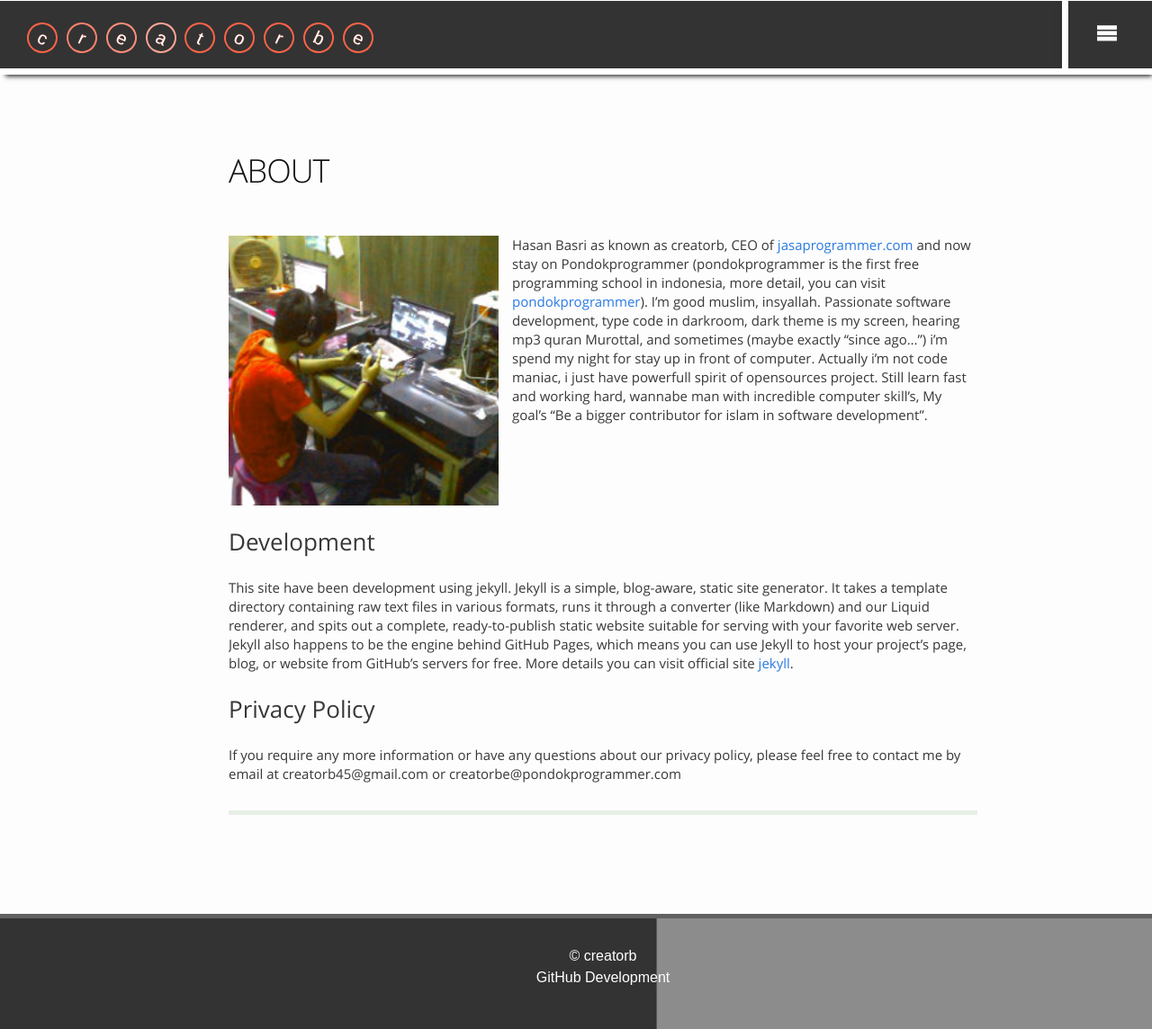
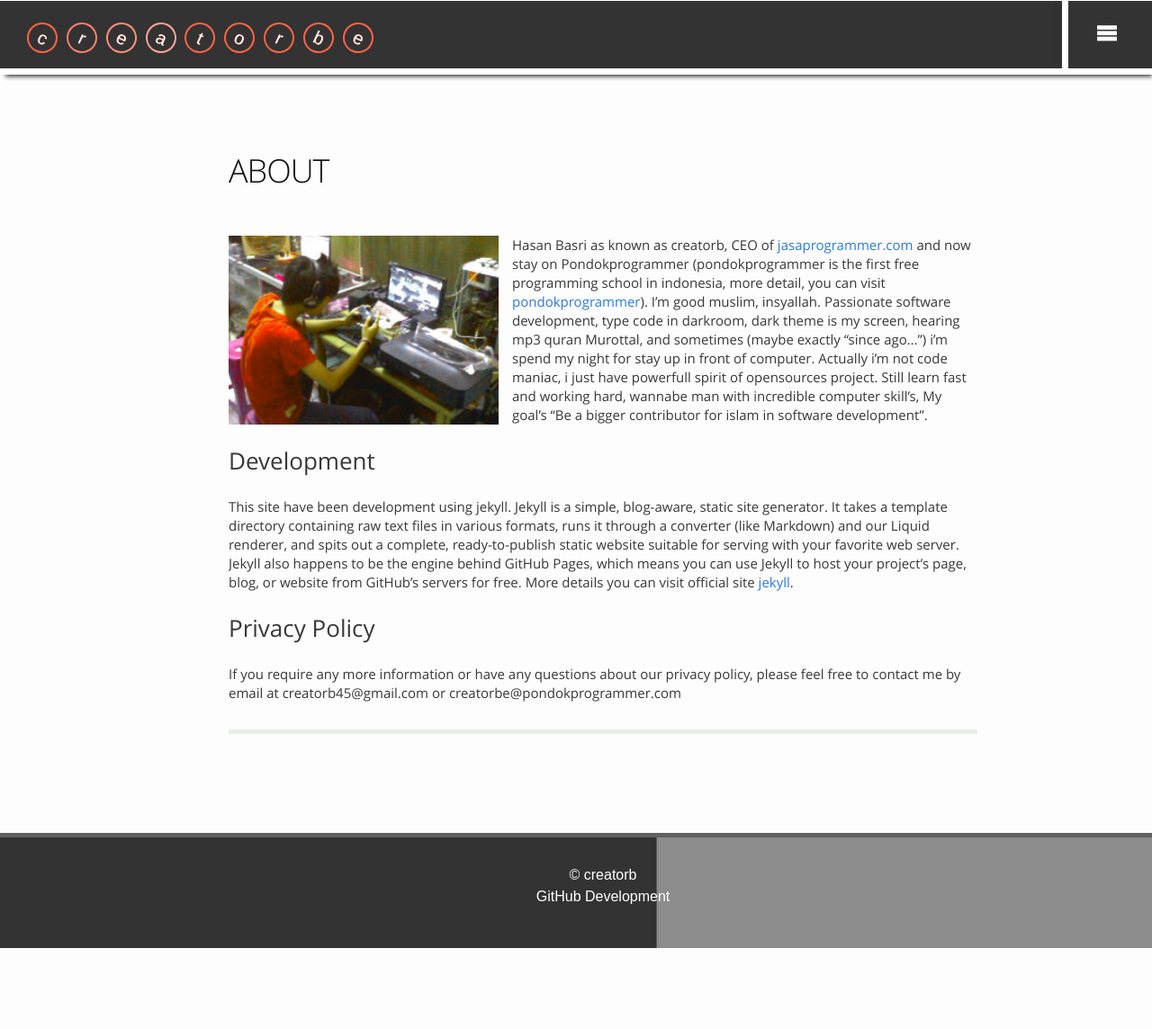
Before and after one commit to CreatorB/creatorb.github.io, a Jekyll site: the page built from about.md, in a window 1280 px wide. Shown: the whole page at 90% size. Built offline with Jekyll 4.4.1, drawn with Linux system fonts in a browser that asks for light colours; after the commit the page ends 1054 px from its top, so only the background shows below that.

Commit message:
resize img

```diff
--- a/about.md
+++ b/about.md
@@ -3,7 +3,7 @@ layout: page
 title: ABOUT
 permalink: /about/
 ---
-<img class="about-pic" src="/img/me.jpg">
+<img class="about-pic" src="/img/me.jpg" style="width:25Opx;height:150px;min-width:240px;min-height:210px">
 Hasan Basri as known as creatorb, CEO of [jasaprogrammer.com](http://jasaprogrammer.com) and now stay on Pondokprogrammer (pondokprogrammer is the first free programming school in indonesia, more detail, you can visit [pondokprogrammer](http://pondokprogrammer.com)).
 I'm good muslim, insyallah. Passionate software development, type code in darkroom, dark theme is my screen, hearing mp3 quran Murottal, and sometimes (maybe exactly "since ago...") i'm spend my night for stay up in front of computer. Actually i'm not code maniac, i just have powerfull spirit of opensources project. Still learn fast and working hard, wannabe man with incredible computer skill's, My goal's "Be a bigger contributor for islam in software development".
 
```
